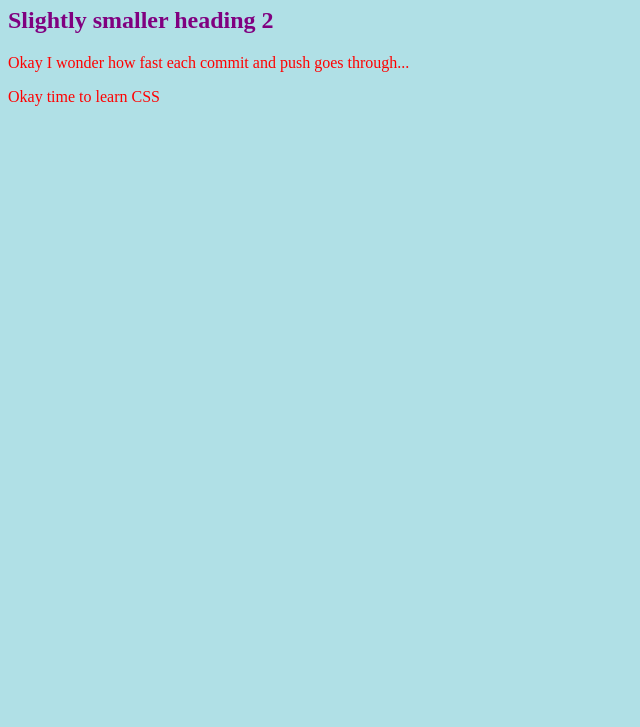
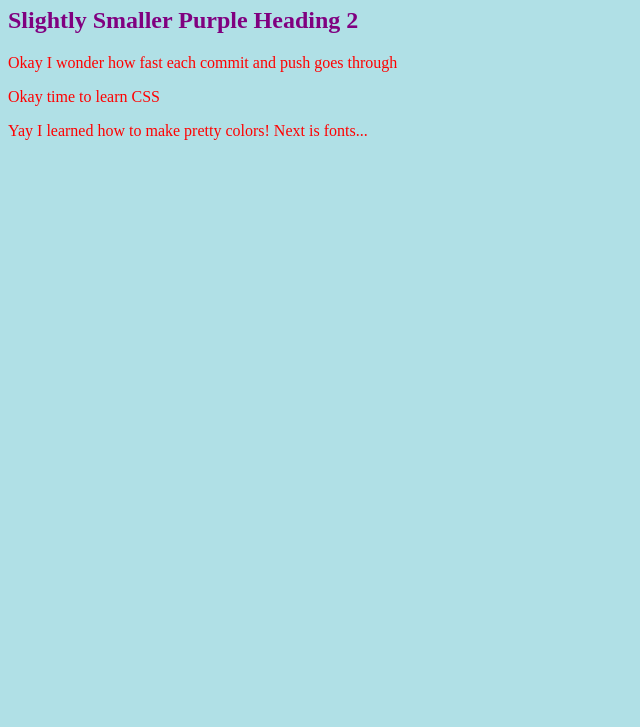
Before and after one commit to MasonLT199/Mason, a plain HTML site: page index.html in a window 1280 px wide. Shown: the part 73-800 px from the top of the page, without its empty margins (0-640 px from the left). Drawn offline with Linux system fonts and the light colour scheme.

Commit message:
Changed some text to coordinate with CSS styling

```diff
--- a/index.html
+++ b/index.html
@@ -7,10 +7,11 @@
 
 <body>
 
-  <h1 style="color:blue;">Big Blue heading 1</h1>
-  <h2>Slightly smaller heading 2</h2>
-  <p>Okay I wonder how fast each commit and push goes through...</p>
+  <h1>Big Orange Heading 1</h1>
+  <h2>Slightly Smaller Purple Heading 2</h2>
+  <p>Okay I wonder how fast each commit and push goes through</p>
   <p>Okay time to learn CSS</p>
+  <p>Yay I learned how to make pretty colors! Next is fonts...</p>
 
 
 </body>
```
